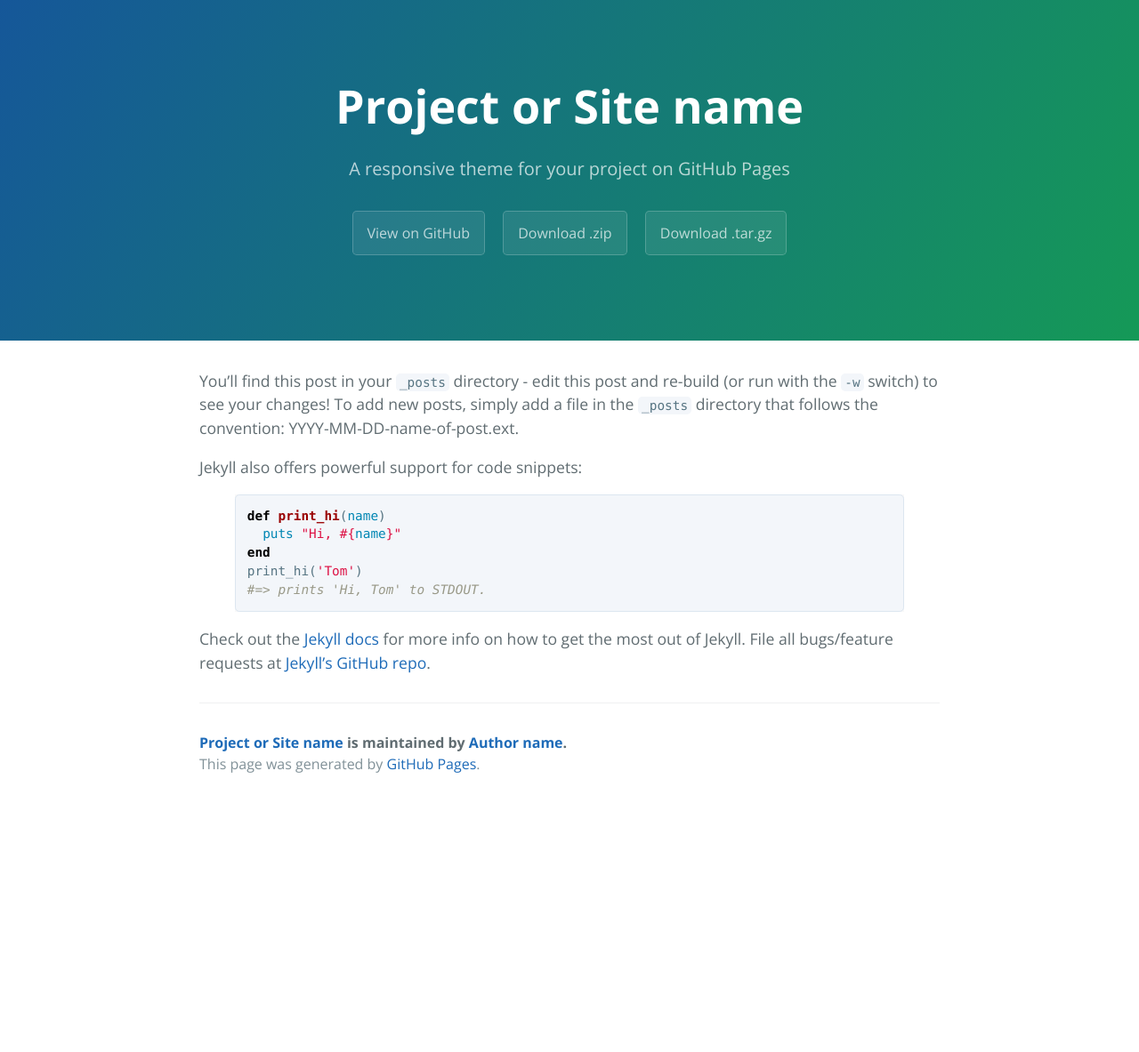
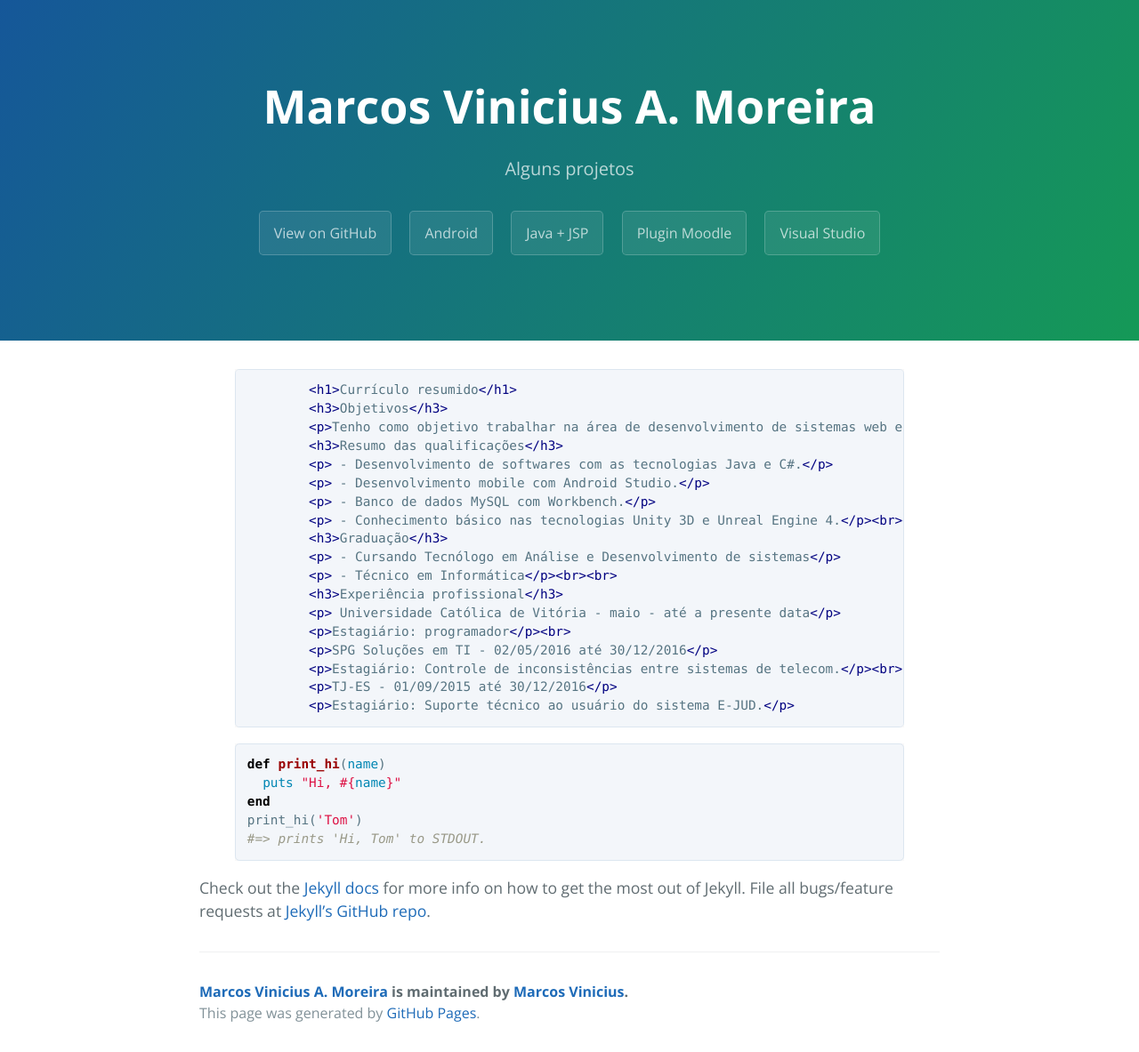
Before and after one commit to Acogero/acogero.github.io, a Jekyll site: the page built from _posts/2016-02-12-sample-content.markdown, in a window 1280 px wide. Shown: the whole page at 89% size. Built offline with Jekyll 4.4.1, drawn with Linux system fonts in a browser that asks for light colours; before the commit the page ends 903 px from its top, so only the background shows below that.

Commit message:
atualizando dados

```diff
--- a/_config.yml
+++ b/_config.yml
@@ -1,13 +1,13 @@
 # Setup
-title:        Project or Site name
-tagline:      A responsive theme for your project on GitHub Pages
+title:        Marcos Vinicius A. Moreira
+tagline:      Alguns projetos
 baseurl:      ""
 paginate:     1
 
 # About/contact
 author:
-  name:       Author name
-  url:        http://yourhomepage.com
+  name:       Marcos Vinicius
+  url:        https://acogero.github.io/
 
 # Gems
 gems:
--- a/_includes/page-header.html
+++ b/_includes/page-header.html
@@ -1,7 +1,9 @@
 <section class="page-header">
   <h1 class="project-name">{{ site.title }}</h1>
   <h2 class="project-tagline">{{ site.tagline }}</h2>
-  <a href="#" class="btn">View on GitHub</a>
-  <a href="#" class="btn">Download .zip</a>
-  <a href="#" class="btn">Download .tar.gz</a>
+  <a href="https://github.com/Acogero" class="btn">View on GitHub</a>
+  <a href="https://github.com/Acogero/Cadastro-de-cliente" class="btn">Android</a>
+  <a href="https://github.com/Acogero/CadastroDeProdutos" class="btn">Java + JSP</a>
+  <a href="https://github.com/Acogero/moodleCatolica" class="btn">Plugin Moodle</a>
+  <a href="https://github.com/Acogero/VisualStudio" class="btn">Visual Studio</a>
 </section>
--- a/_posts/2016-02-12-sample-content.markdown
+++ b/_posts/2016-02-12-sample-content.markdown
@@ -1,14 +1,30 @@
 ---
 layout: default
-title:  "Welcome to Jekyll!"
-date:   2016-02-12 17:50:00
+title:  "Meu currículo"
+date:   2017-06-03 01:00
 categories: main
 ---
 
-You'll find this post in your `_posts` directory - edit this post and re-build (or run with the `-w` switch) to see your changes!
-To add new posts, simply add a file in the `_posts` directory that follows the convention: YYYY-MM-DD-name-of-post.ext.
-
-Jekyll also offers powerful support for code snippets:
+{% highlight html%}
+	<h1>Currículo resumido</h1>
+	<h3>Objetivos</h3>
+	<p>Tenho como objetivo trabalhar na área de desenvolvimento de sistemas web e aplicativos mobile.</p><br><br>
+	<h3>Resumo das qualificações</h3>
+	<p> - Desenvolvimento de softwares com as tecnologias Java e C#.</p>
+	<p> - Desenvolvimento mobile com Android Studio.</p>
+	<p> - Banco de dados MySQL com Workbench.</p>
+	<p> - Conhecimento básico nas tecnologias Unity 3D e Unreal Engine 4.</p><br><br>
+	<h3>Graduação</h3>
+	<p> - Cursando Tecnólogo em Análise e Desenvolvimento de sistemas</p>
+	<p> - Técnico em Informática</p><br><br>
+	<h3>Experiência profissional</h3>
+	<p> Universidade Católica de Vitória - maio - até a presente data</p>
+	<p>Estagiário: programador</p><br>
+	<p>SPG Soluções em TI - 02/05/2016 até 30/12/2016</p>
+	<p>Estagiário: Controle de inconsistências entre sistemas de telecom.</p><br>
+	<p>TJ-ES - 01/09/2015 até 30/12/2016</p>
+	<p>Estagiário: Suporte técnico ao usuário do sistema E-JUD.</p>
+{% endhighlight %}
 
 {% highlight ruby %}
 def print_hi(name)
```
